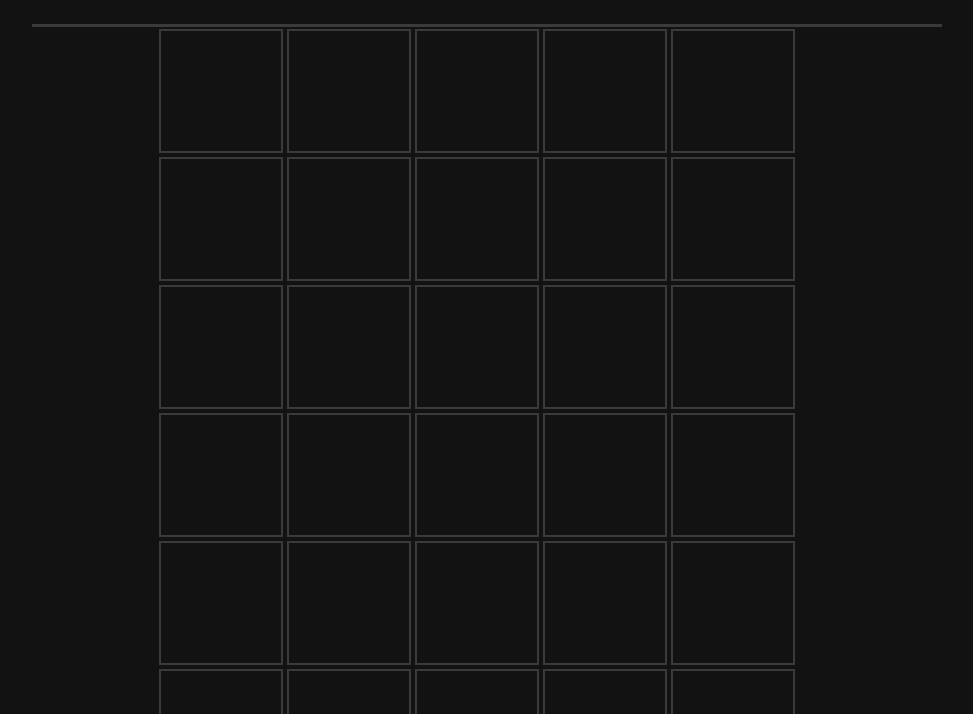
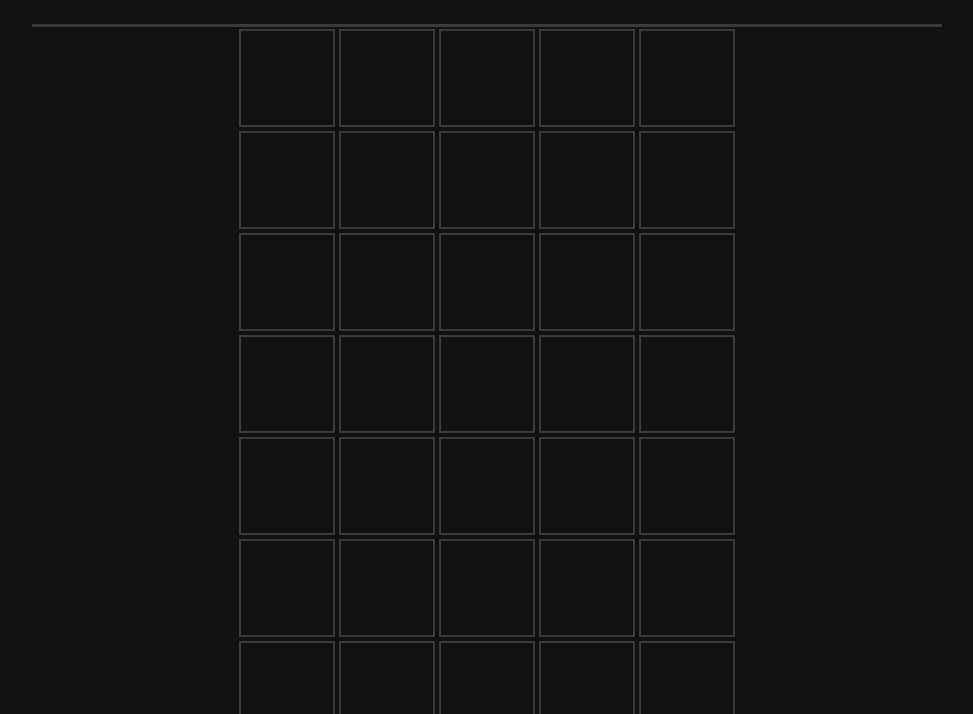
Before and after one commit to toreriksolem/Wordle_for_barn, a plain HTML site: page index.html in a window 1280 px wide. Shown: the part 86-800 px from the top of the page, without its empty margins (153-1126 px from the left). Drawn offline with Linux system fonts and the light colour scheme.

Commit message:
Update style.css

```diff
--- a/style.css
+++ b/style.css
@@ -24,7 +24,7 @@ body {
 }
 
 .tile-container {
-  width: 660px;
+  width: 500px;
   margin-bottom: 30px;
 }
 
@@ -54,8 +54,8 @@ body {
 }
 
 .tile-container .tile {
-  width: 124px;
-  height: 124px;
+  width: 98px;
+  height: 98px;
   border: 2px solid#3a3a3c;
   box-sizing: border-box;
   display: flex;
```
